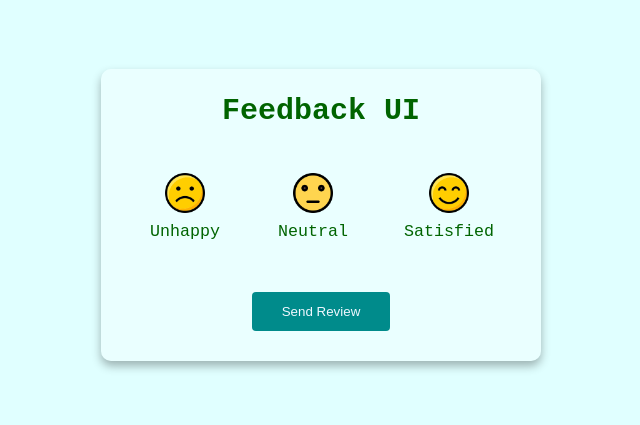
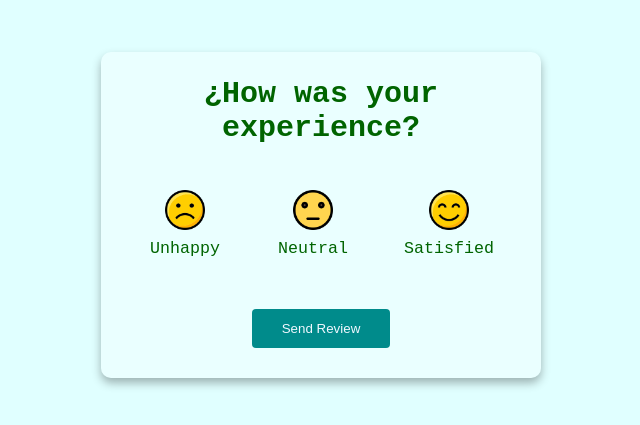
Before and after one commit to Antonella-wd/feedback-ui, a plain HTML site: page index.html in a window 1280 px wide. Shown: the part 185-610 px from the top of the page, without its empty margins (319-959 px from the left). Drawn offline with Linux system fonts and the light colour scheme.

Commit message:
Update index.html
Changes in H1

```diff
--- a/index.html
+++ b/index.html
@@ -10,7 +10,7 @@
 </head>
 <body>
     <div class="container" id="container">
-        <h1 class="heading">Feedback UI</h1>
+        <h1 class="heading">¿How was your experience? </h1>
         <div class="ratings-container" id="ratings-container">
             <div class="rating">
                 <img src="sad.png" alt="">
```
